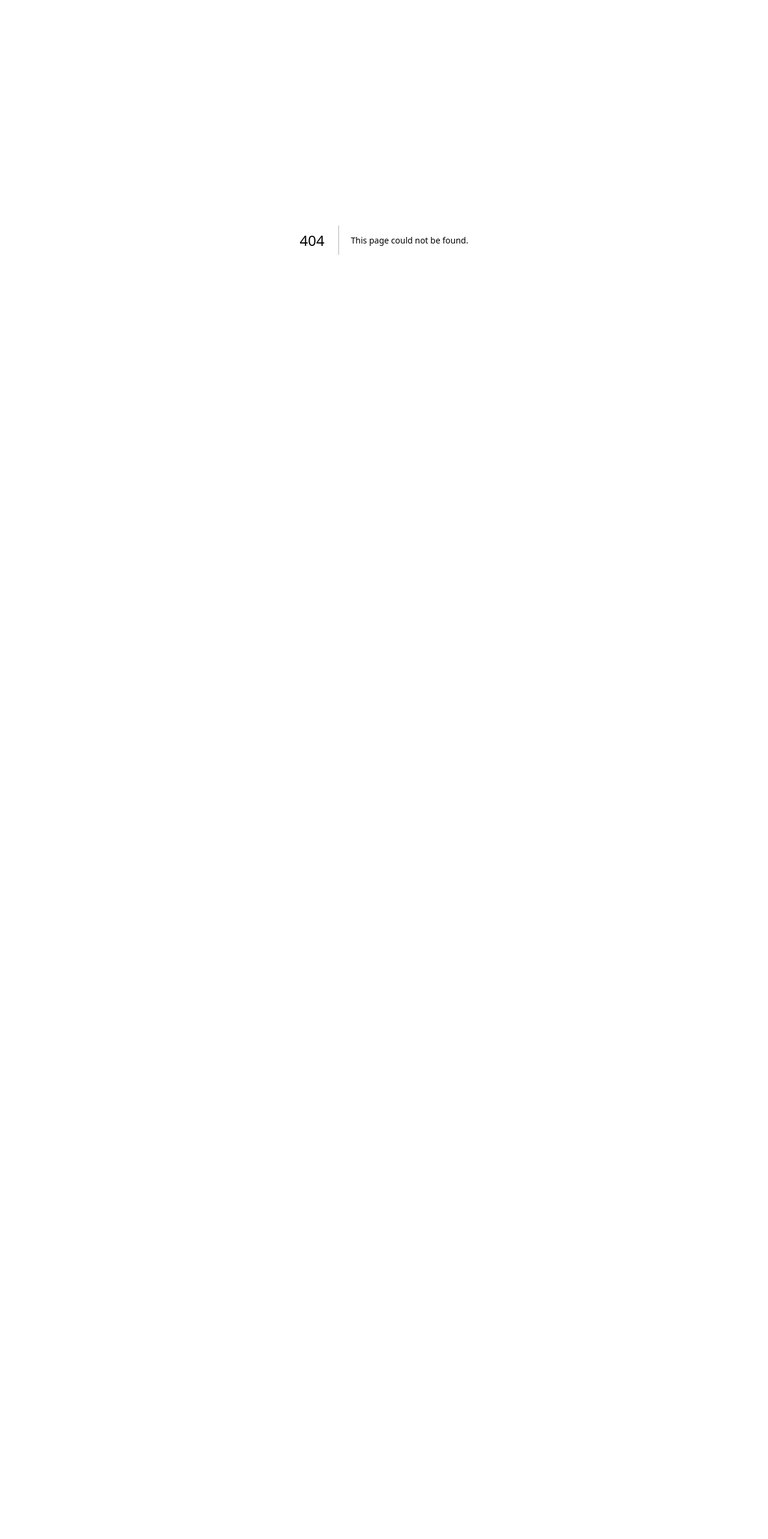
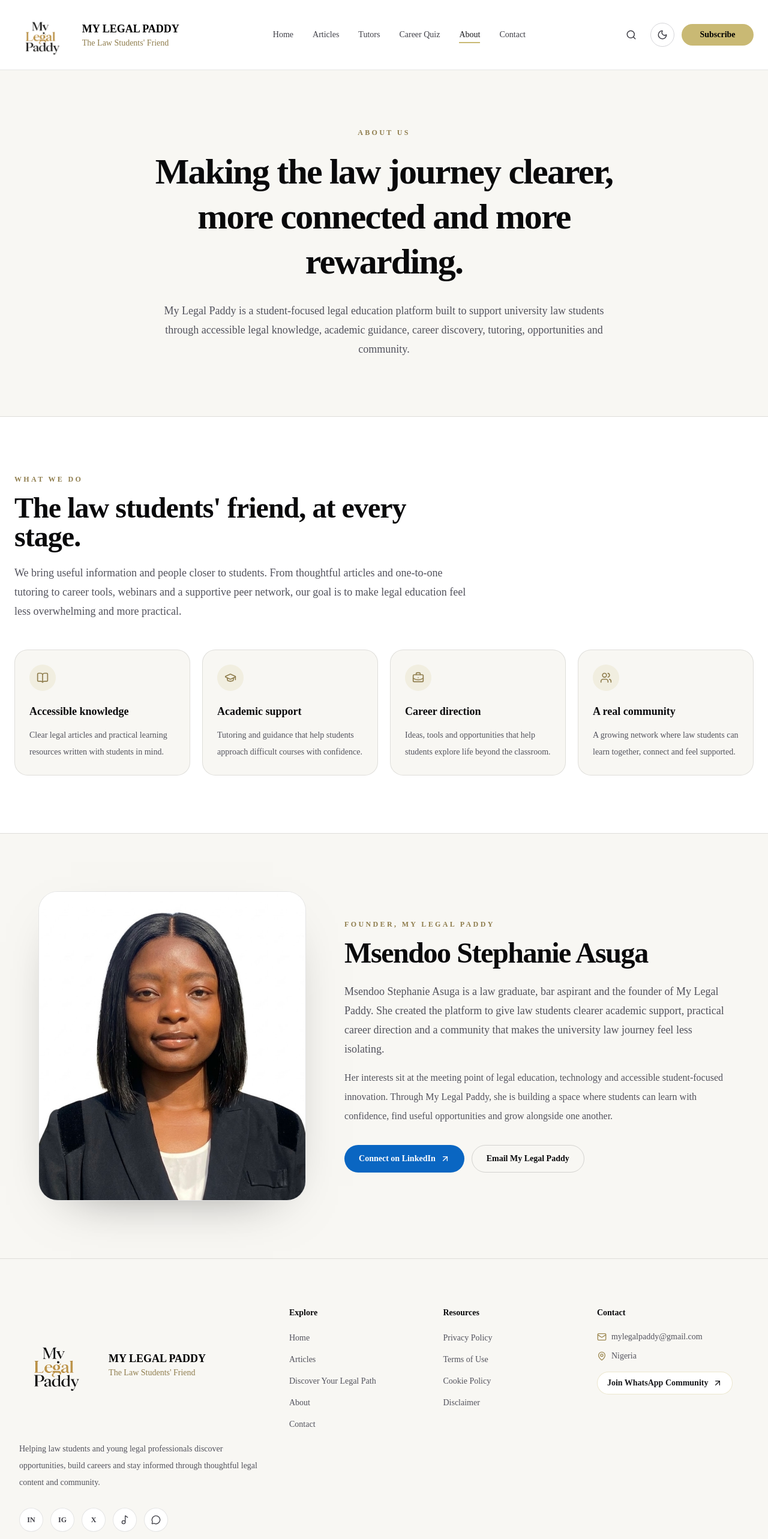
Before and after one commit to Internetshmoney/my-legal-paddy, a Next.js app: page /about in a window 1280 px wide. Before the commit this address had no page. Shown: the top 2566 px of the page at 60% size. Before the commit the page ends 800 px from the top, so only its background shows below. Built offline with nearby package versions, Linux system fonts and the light colour scheme.

Commit message:
Add About page and founder profile

```diff
--- /dev/null
+++ b/src/app/about/page.jsx
@@ -0,0 +1,129 @@
+import Image from 'next/image';
+import Link from 'next/link';
+import { ArrowUpRight, BookOpen, BriefcaseBusiness, GraduationCap, Users } from 'lucide-react';
+
+import Footer from '@/components/layout/Footer';
+import Navbar from '@/components/layout/Navbar';
+
+const linkedinUrl = 'https://www.linkedin.com/in/msendoo-stephanie-asuga-413789248/';
+
+export const metadata = {
+  title: 'About Us',
+  description: 'Meet My Legal Paddy and founder Msendoo Stephanie Asuga, and learn how we support university law students through knowledge, guidance and community.',
+  alternates: { canonical: '/about' },
+  openGraph: {
+    type: 'website',
+    url: '/about',
+    title: 'About My Legal Paddy',
+    description: 'A student-focused legal education platform helping university law students learn, connect and build confident careers.',
+    images: [{
+      url: '/team/msendoo-stephanie-asuga.jpeg',
+      width: 837,
+      height: 969,
+      alt: 'Msendoo Stephanie Asuga, founder of My Legal Paddy',
+    }],
+  },
+};
+
+const founderSchema = {
+  '@context': 'https://schema.org',
+  '@type': 'Person',
+  name: 'Msendoo Stephanie Asuga',
+  jobTitle: 'Founder, My Legal Paddy',
+  image: 'https://mylegalpaddy.app/team/msendoo-stephanie-asuga.jpeg',
+  url: 'https://mylegalpaddy.app/about',
+  sameAs: [linkedinUrl],
+  worksFor: { '@id': 'https://mylegalpaddy.app/#organization' },
+};
+
+const pillars = [
+  { icon: BookOpen, title: 'Accessible knowledge', text: 'Clear legal articles and practical learning resources written with students in mind.' },
+  { icon: GraduationCap, title: 'Academic support', text: 'Tutoring and guidance that help students approach difficult courses with confidence.' },
+  { icon: BriefcaseBusiness, title: 'Career direction', text: 'Ideas, tools and opportunities that help students explore life beyond the classroom.' },
+  { icon: Users, title: 'A real community', text: 'A growing network where law students can learn together, connect and feel supported.' },
+];
+
+export default function AboutPage() {
+  return (
+    <>
+      <script
+        type="application/ld+json"
+        dangerouslySetInnerHTML={{ __html: JSON.stringify(founderSchema).replace(/</g, '\\u003c') }}
+      />
+      <Navbar />
+      <main className="bg-white text-zinc-950 dark:bg-zinc-950 dark:text-white">
+        <section className="border-b border-black/10 bg-[#f8f7f3] px-4 py-16 dark:border-white/10 dark:bg-black sm:px-6 sm:py-24">
+          <div className="mx-auto max-w-5xl text-center">
+            <p className="text-xs font-semibold uppercase tracking-[0.28em] text-[#8f7d4d] dark:text-[#d8ca92]">About us</p>
+            <h1 className="mx-auto mt-5 max-w-4xl text-4xl font-semibold leading-tight tracking-[-0.03em] sm:text-6xl">
+              Making the law journey clearer, more connected and more rewarding.
+            </h1>
+            <p className="mx-auto mt-7 max-w-3xl text-lg leading-8 text-zinc-600 dark:text-zinc-300">
+              My Legal Paddy is a student-focused legal education platform built to support university law students through accessible legal knowledge, academic guidance, career discovery, tutoring, opportunities and community.
+            </p>
+          </div>
+        </section>
+
+        <section className="px-4 py-16 sm:px-6 sm:py-24">
+          <div className="mx-auto max-w-7xl">
+            <div className="max-w-3xl">
+              <p className="text-xs font-semibold uppercase tracking-[0.28em] text-[#8f7d4d] dark:text-[#d8ca92]">What we do</p>
+              <h2 className="mt-4 text-3xl font-semibold tracking-[-0.02em] sm:text-5xl">The law students&apos; friend, at every stage.</h2>
+              <p className="mt-5 text-base leading-8 text-zinc-600 dark:text-zinc-300 sm:text-lg">
+                We bring useful information and people closer to students. From thoughtful articles and one-to-one tutoring to career tools, webinars and a supportive peer network, our goal is to make legal education feel less overwhelming and more practical.
+              </p>
+            </div>
+
+            <div className="mt-12 grid gap-5 sm:grid-cols-2 lg:grid-cols-4">
+              {pillars.map(({ icon: Icon, title, text }) => (
+                <article key={title} className="rounded-3xl border border-black/10 bg-[#f8f7f3] p-6 dark:border-white/10 dark:bg-zinc-900">
+                  <div className="flex size-11 items-center justify-center rounded-full bg-[#c9b974]/15 text-[#8f7d4d] dark:text-[#d8ca92]">
+                    <Icon size={20} aria-hidden="true" />
+                  </div>
+                  <h3 className="mt-5 text-lg font-semibold">{title}</h3>
+                  <p className="mt-3 text-sm leading-7 text-zinc-600 dark:text-zinc-300">{text}</p>
+                </article>
+              ))}
+            </div>
+          </div>
+        </section>
+
+        <section className="border-y border-black/10 bg-[#f8f7f3] px-4 py-16 dark:border-white/10 dark:bg-black sm:px-6 sm:py-24">
+          <div className="mx-auto grid max-w-6xl items-center gap-10 lg:grid-cols-[0.82fr_1.18fr] lg:gap-16">
+            <div className="mx-auto w-full max-w-md overflow-hidden rounded-[2rem] border border-black/10 bg-white shadow-[0_30px_90px_-55px_rgba(0,0,0,0.55)] dark:border-white/10 dark:bg-zinc-900">
+              <Image
+                src="/team/msendoo-stephanie-asuga.jpeg"
+                alt="Msendoo Stephanie Asuga, founder of My Legal Paddy"
+                width={837}
+                height={969}
+                className="h-auto w-full object-cover"
+                sizes="(max-width: 1024px) 90vw, 420px"
+              />
+            </div>
+
+            <div>
+              <p className="text-xs font-semibold uppercase tracking-[0.28em] text-[#8f7d4d] dark:text-[#d8ca92]">Founder, My Legal Paddy</p>
+              <h2 className="mt-4 text-4xl font-semibold tracking-[-0.03em] sm:text-5xl">Msendoo Stephanie Asuga</h2>
+              <p className="mt-6 text-lg leading-8 text-zinc-600 dark:text-zinc-300">
+                Msendoo Stephanie Asuga is a law graduate, bar aspirant and the founder of My Legal Paddy. She created the platform to give law students clearer academic support, practical career direction and a community that makes the university law journey feel less isolating.
+              </p>
+              <p className="mt-4 text-base leading-8 text-zinc-600 dark:text-zinc-300">
+                Her interests sit at the meeting point of legal education, technology and accessible student-focused innovation. Through My Legal Paddy, she is building a space where students can learn with confidence, find useful opportunities and grow alongside one another.
+              </p>
+              <div className="mt-8 flex flex-wrap gap-3">
+                <a href={linkedinUrl} target="_blank" rel="noopener noreferrer" className="inline-flex items-center gap-2 rounded-full bg-[#0a66c2] px-6 py-3 text-sm font-semibold text-white transition hover:-translate-y-0.5 hover:bg-[#084f96]">
+                  Connect on LinkedIn
+                  <ArrowUpRight size={16} aria-hidden="true" />
+                </a>
+                <Link href="mailto:mylegalpaddy@gmail.com" className="inline-flex items-center rounded-full border border-black/15 px-6 py-3 text-sm font-semibold transition hover:border-[#c9b974] dark:border-white/20">
+                  Email My Legal Paddy
+                </Link>
+              </div>
+            </div>
+          </div>
+        </section>
+      </main>
+      <Footer />
+    </>
+  );
+}
--- a/src/app/layout.js
+++ b/src/app/layout.js
@@ -66,6 +66,13 @@ const organizationSchema = {
   url: "https://mylegalpaddy.app",
   logo: "https://mylegalpaddy.app/icon.png",
   description: "A legal education, career guidance and tutoring platform for university law students.",
+  email: "mylegalpaddy@gmail.com",
+  founder: {
+    "@type": "Person",
+    name: "Msendoo Stephanie Asuga",
+    sameAs: "https://www.linkedin.com/in/msendoo-stephanie-asuga-413789248/",
+  },
+  sameAs: ["https://www.linkedin.com/company/my-legal-paddy/"],
   areaServed: "Nigeria",
 };
 
--- a/src/app/sitemap.js
+++ b/src/app/sitemap.js
@@ -15,6 +15,7 @@ export default async function sitemap() {
   const pages = [
     { path: '', changeFrequency: 'weekly', priority: 1 },
     { path: '/articles', changeFrequency: 'daily', priority: 0.9 },
+    { path: '/about', changeFrequency: 'monthly', priority: 0.8 },
     { path: '/tutors', changeFrequency: 'weekly', priority: 0.8 },
     { path: '/career-prediction', changeFrequency: 'monthly', priority: 0.7 },
   ];
--- a/src/components/layout/Footer.jsx
+++ b/src/components/layout/Footer.jsx
@@ -12,8 +12,8 @@ const exploreLinks = [
   { label: 'Home', href: '/' },
   { label: 'Articles', href: '/articles' },
   { label: 'Discover Your Legal Path', href: '/career-prediction' },
-  { label: 'About', href: '#' },
-  { label: 'Contact', href: '#' },
+  { label: 'About', href: '/about' },
+  { label: 'Contact', href: 'mailto:mylegalpaddy@gmail.com' },
 ];
 const resourceLinks = [
   'Privacy Policy',
@@ -23,7 +23,7 @@ const resourceLinks = [
 ];
 
 const socialLinks = [
-  { label: 'LinkedIn', href: '#', text: 'in' },
+  { label: 'LinkedIn', href: 'https://www.linkedin.com/company/my-legal-paddy/', text: 'in' },
   { label: 'Instagram', href: '#', text: 'ig' },
   { label: 'X Twitter', href: '#', text: 'X' },
   { label: 'TikTok', href: '#', icon: Music2 },
@@ -130,11 +130,11 @@ export default function Footer() {
 
           <FooterColumn title="Contact">
             <a
-              href="mailto:hello@mylegalpaddy.com"
+              href="mailto:mylegalpaddy@gmail.com"
               className="inline-flex max-w-full items-center gap-2 break-all text-sm text-zinc-600 transition-colors duration-300 hover:text-zinc-950 focus-visible:outline-none focus-visible:ring-3 focus-visible:ring-[#c9b974]/35 dark:text-zinc-400 dark:hover:text-white"
             >
               <Mail className="size-4 text-[#9c874f]" aria-hidden="true" />
-              hello@mylegalpaddy.com
+              mylegalpaddy@gmail.com
             </a>
             <p className="inline-flex items-center gap-2 text-sm text-zinc-600 dark:text-zinc-400">
               <MapPin className="size-4 text-[#9c874f]" aria-hidden="true" />
--- a/src/components/layout/Navbar.jsx
+++ b/src/components/layout/Navbar.jsx
@@ -11,8 +11,8 @@ const links = [
   { label: 'Articles', href: '/articles' },
   { label: 'Tutors', href: '/tutors' },
   { label: 'Career Quiz', href: '/career-prediction' },
-  { label: 'About', href: '#' },
-  { label: 'Contact', href: '#' },
+  { label: 'About', href: '/about' },
+  { label: 'Contact', href: 'mailto:mylegalpaddy@gmail.com' },
 ];
 
 function subscribeToTheme(callback) {
```
Also changed, not shown: public/team/msendoo-stephanie-asuga.jpeg (added).
